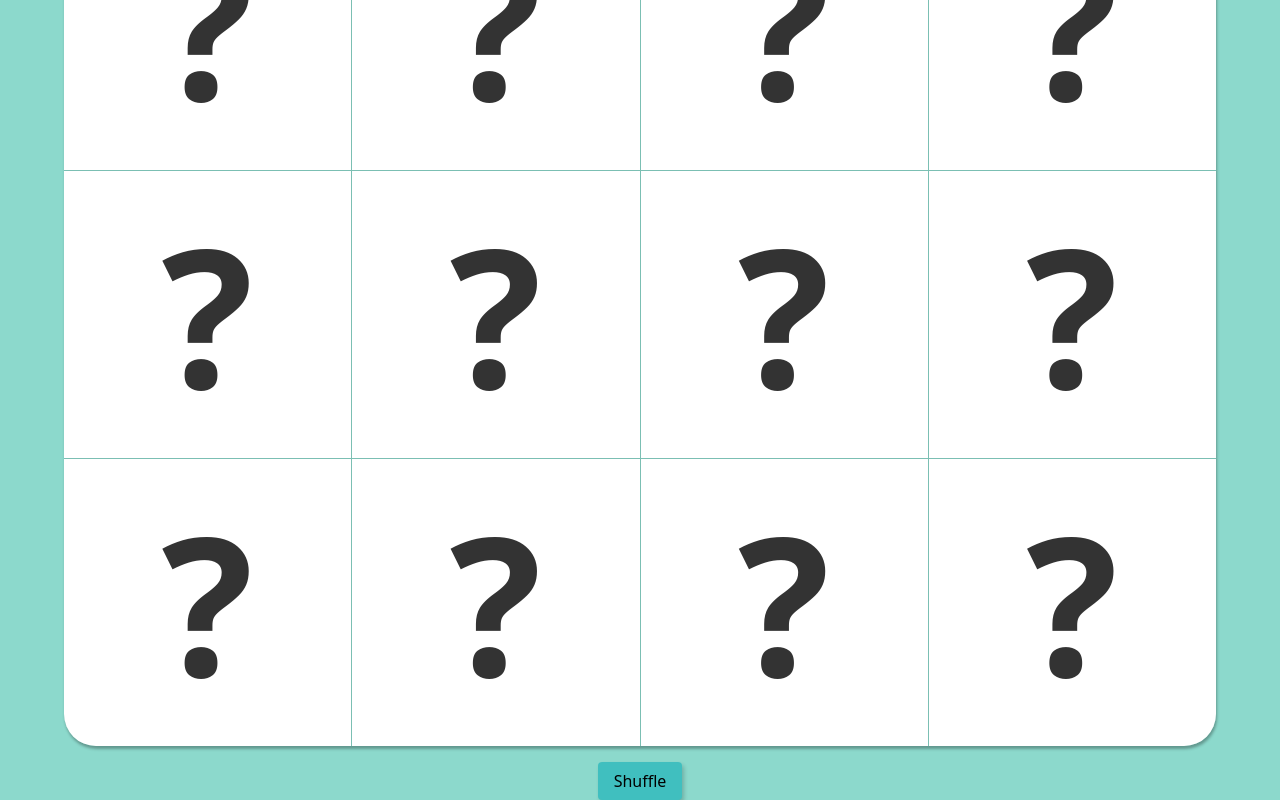
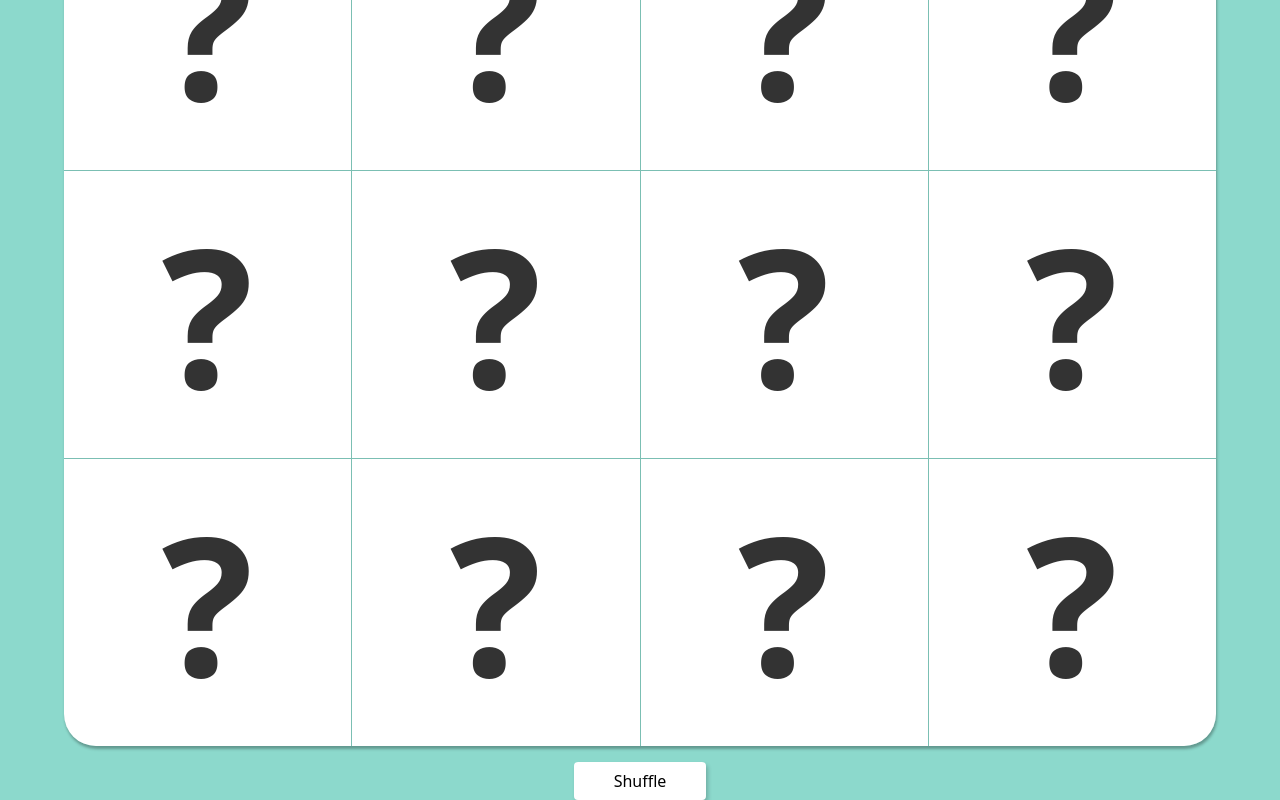
Before and after one commit to dannylindquist/boggle-vanilla, a plain HTML site: page index.html in a window 1280 px wide. Shown: the part 508-1308 px from the top of the page. Drawn offline with Linux system fonts and the light colour scheme.

Commit message:
weird button

```diff
--- a/styles.css
+++ b/styles.css
@@ -51,13 +51,14 @@ boggle-board > :first-child {
 boggle-board > button {
   display: block;
   font: inherit;
-  padding: .5rem 1rem;
+  padding: .5rem 2.5rem;
   border-radius: .25rem;
-  background: hsl(180deg 50% 50%);
+  background: white;
   border: none;
   box-shadow: 2px 3px 4px rgb(0 0 0 / 20%);
   margin: 0 auto;
   cursor: pointer;
+  appearance: none;
 }
 
 [data-tile] {
```
